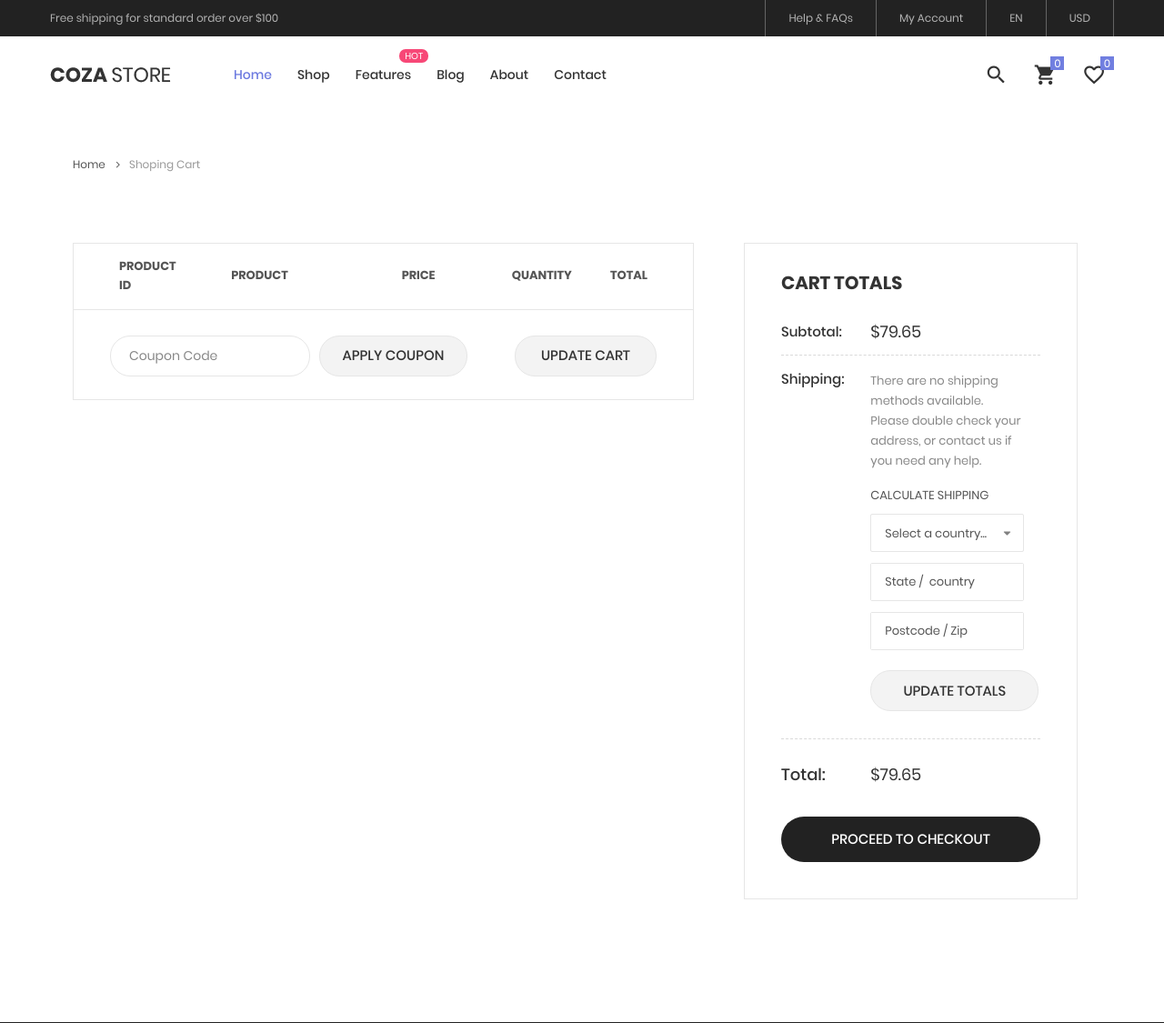
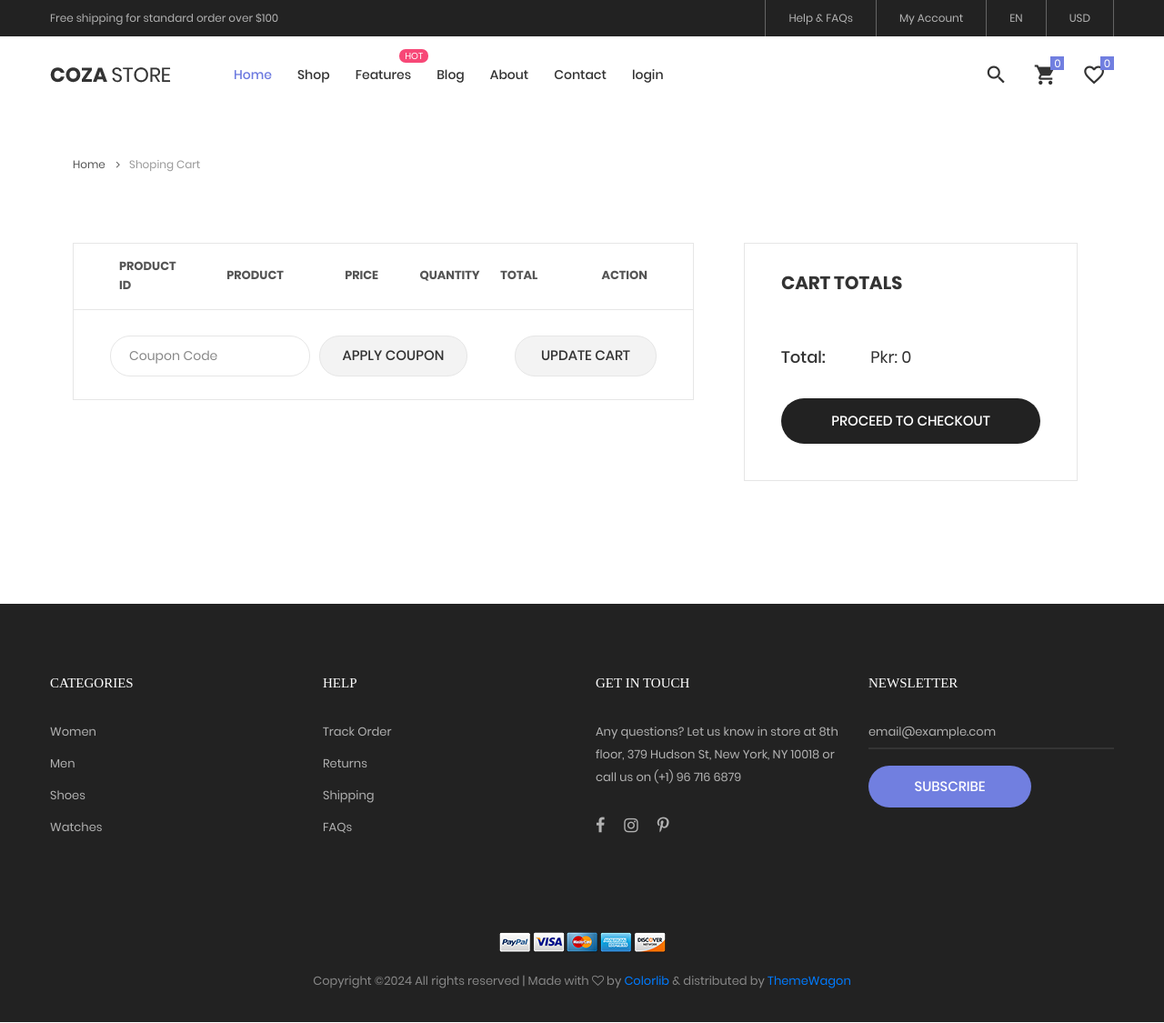
Before and after one commit to farihafari/BATCH_PR2-202301C, a PHP site: page /shoping-cart.php in a window 1280 px wide. Shown: the top 1125 px of the page at 91% size. Run offline with PHP 8.4, Linux system fonts and the light colour scheme; lists and menus that the app fills with data are empty; some web fonts are replaced.

Commit message:
checkout work start

```diff
--- a/cozastore-master/header.php
+++ b/cozastore-master/header.php
@@ -107,6 +107,9 @@ include("php/query.php");
 
                             <li>
                                 <a href="contact.html">Contact</a>
+                            </li>
+                            <li>
+                                <a href="login.php">login</a>
                             </li>
                         </ul>
                     </div>
--- a/cozastore-master/php/query.php
+++ b/cozastore-master/php/query.php
@@ -29,4 +29,18 @@ if(in_array($_POST['proId'],$productId)){
         </script>";
     }
 }
+// remove item
+if(isset($_GET['removeId'])){
+    $removeId= $_GET['removeId'];
+foreach($_SESSION['cart'] as $key => $value){
+if($removeId == $value['pId']){
+    unset($_SESSION['cart'][$key]);
+    $_SESSION['cart']=array_values($_SESSION['cart']);
+    echo "<script>
+        alert('product delete from cart');
+        location.assign('shoping-cart.php')
+        </script>";
+}
+}
+}
 ?>
--- a/cozastore-master/shoping-cart.php
+++ b/cozastore-master/shoping-cart.php
@@ -31,6 +31,7 @@ include("header.php");?>
                                 <th class="column-3">Price</th>
                                 <th class="column-4">Quantity</th>
                                 <th class="column-5">Total</th>
+                                <th  class="column-5">Action</th>
                             </tr>
 <?php
 if(isset($_SESSION['cart'])){
@@ -60,6 +61,7 @@ if(isset($_SESSION['cart'])){
                                     </div>
                                 </td>
                                 <td class="column-5"><?php echo $totalAmount?></td>
+                                <td class="column-5"><a href="?removeId=<?php echo $value['pId']?>" class="btn btn-danger">remove</a></td>
                             </tr>
         <?php
     }
@@ -96,67 +98,7 @@ if(isset($_SESSION['cart'])){
                         Cart Totals
                     </h4>
 
-                    <div class="flex-w flex-t bor12 p-b-13">
-                        <div class="size-208">
-                            <span class="stext-110 cl2">
-                                Subtotal:
-                            </span>
-                        </div>
 
-                        <div class="size-209">
-                            <span class="mtext-110 cl2">
-                                $79.65
-                            </span>
-                        </div>
-                    </div>
-
-                    <div class="flex-w flex-t bor12 p-t-15 p-b-30">
-                        <div class="size-208 w-full-ssm">
-                            <span class="stext-110 cl2">
-                                Shipping:
-                            </span>
-                        </div>
-
-                        <div class="size-209 p-r-18 p-r-0-sm w-full-ssm">
-                            <p class="stext-111 cl6 p-t-2">
-                                There are no shipping methods available. Please double check your address, or contact us
-                                if you need any help.
-                            </p>
-
-                            <div class="p-t-15">
-                                <span class="stext-112 cl8">
-                                    Calculate Shipping
-                                </span>
-
-                                <div class="rs1-select2 rs2-select2 bor8 bg0 m-b-12 m-t-9">
-                                    <select class="js-select2" name="time">
-                                        <option>Select a country...</option>
-                                        <option>USA</option>
-                                        <option>UK</option>
-                                    </select>
-                                    <div class="dropDownSelect2"></div>
-                                </div>
-
-                                <div class="bor8 bg0 m-b-12">
-                                    <input class="stext-111 cl8 plh3 size-111 p-lr-15" type="text" name="state"
-                                        placeholder="State /  country">
-                                </div>
-
-                                <div class="bor8 bg0 m-b-22">
-                                    <input class="stext-111 cl8 plh3 size-111 p-lr-15" type="text" name="postcode"
-                                        placeholder="Postcode / Zip">
-                                </div>
-
-                                <div class="flex-w">
-                                    <div
-                                        class="flex-c-m stext-101 cl2 size-115 bg8 bor13 hov-btn3 p-lr-15 trans-04 pointer">
-                                        Update Totals
-                                    </div>
-                                </div>
-
-                            </div>
-                        </div>
-                    </div>
 
                     <div class="flex-w flex-t p-t-27 p-b-33">
                         <div class="size-208">
@@ -167,14 +109,33 @@ if(isset($_SESSION['cart'])){
 
                         <div class="size-209 p-t-1">
                             <span class="mtext-110 cl2">
-                                $79.65
+                             <?php
+                             $totalAmount=0;
+                             if(isset($_SESSION['cart'])){
+foreach($_SESSION['cart'] as $key => $val){
+    $subTotal = $val['pQuantity'] * $val['pPrice'];
+    $totalAmount+=$subTotal;
+}
+                             }
+                             echo "Pkr: ".$totalAmount;
+                             ?>
                             </span>
                         </div>
                     </div>
+                     <?php
+                     if(isset($_SESSION['userEmail'])){
+                      ?>
+                      <a href=""class="flex-c-m stext-101 cl0 size-116 bg3 bor14 hov-btn3 p-lr-15 trans-04 pointer">   Proceed to Checkout</a>
+                      <?php
+                     }else{
+                        ?>
 
-                    <button class="flex-c-m stext-101 cl0 size-116 bg3 bor14 hov-btn3 p-lr-15 trans-04 pointer">
-                        Proceed to Checkout
-                    </button>
+                        <a href="login.php"class="flex-c-m stext-101 cl0 size-116 bg3 bor14 hov-btn3 p-lr-15 trans-04 pointer">   Proceed to Checkout</a>
+                        <?php
+                     }
+                     ?>
+
+
                 </div>
             </div>
         </div>
```
Also changed, not shown: cozastore-master/login.php (added, +36 -0 lines), dashmin/sql/202301c.sql (renamed from dashmin/sql/dashboard.sql, +32 -2 lines), cozastore-master/signup.php (added).
